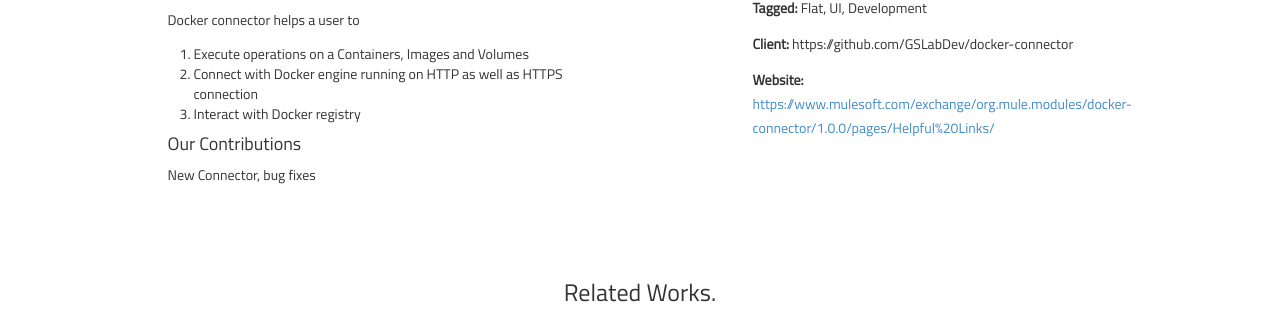
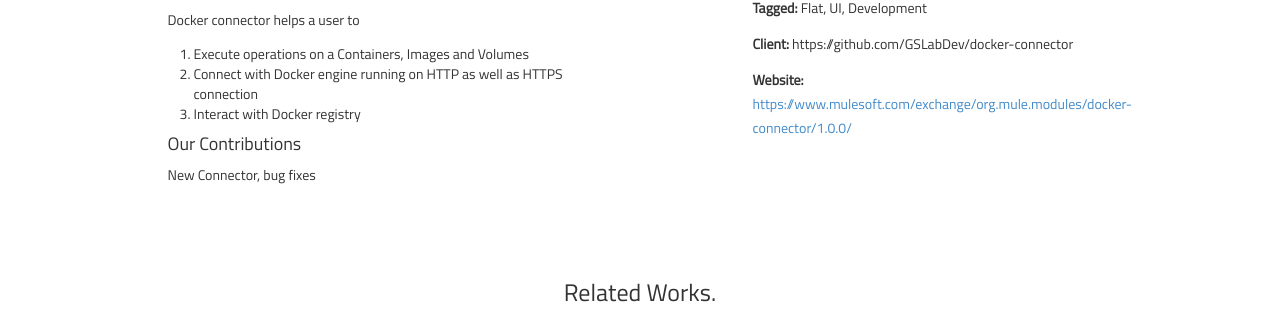
Before and after one commit to GSLabDev/gslabdev.github.io, a Jekyll site: the page built from _posts/project/2018-04-12-mulesoftdockerconnector.markdown, in a window 1280 px wide and 900 px high, scrolled down 414 px. Shown: the part 167-479 px from the top of the window. Built offline with Jekyll 4.4.1, drawn with Linux system fonts in a browser that asks for light colours; nearby versions of some CDN libraries; part of the change alters nothing that is shown.

Commit message:
fix link

```diff
--- a/_posts/project/2018-04-12-mulesoftdockerconnector.markdown
+++ b/_posts/project/2018-04-12-mulesoftdockerconnector.markdown
@@ -10,7 +10,7 @@ thumb: thumb02.jpg
 carousel:
 - dockerconnector.png
 client: https://github.com/GSLabDev/docker-connector
-website:  https://www.mulesoft.com/exchange/org.mule.modules/docker-connector/1.0.0/pages/Helpful%20Links/
+website:  https://www.mulesoft.com/exchange/org.mule.modules/docker-connector/1.0.0/
 ---
 
 #### Docker Connector for Mulesoft
```
